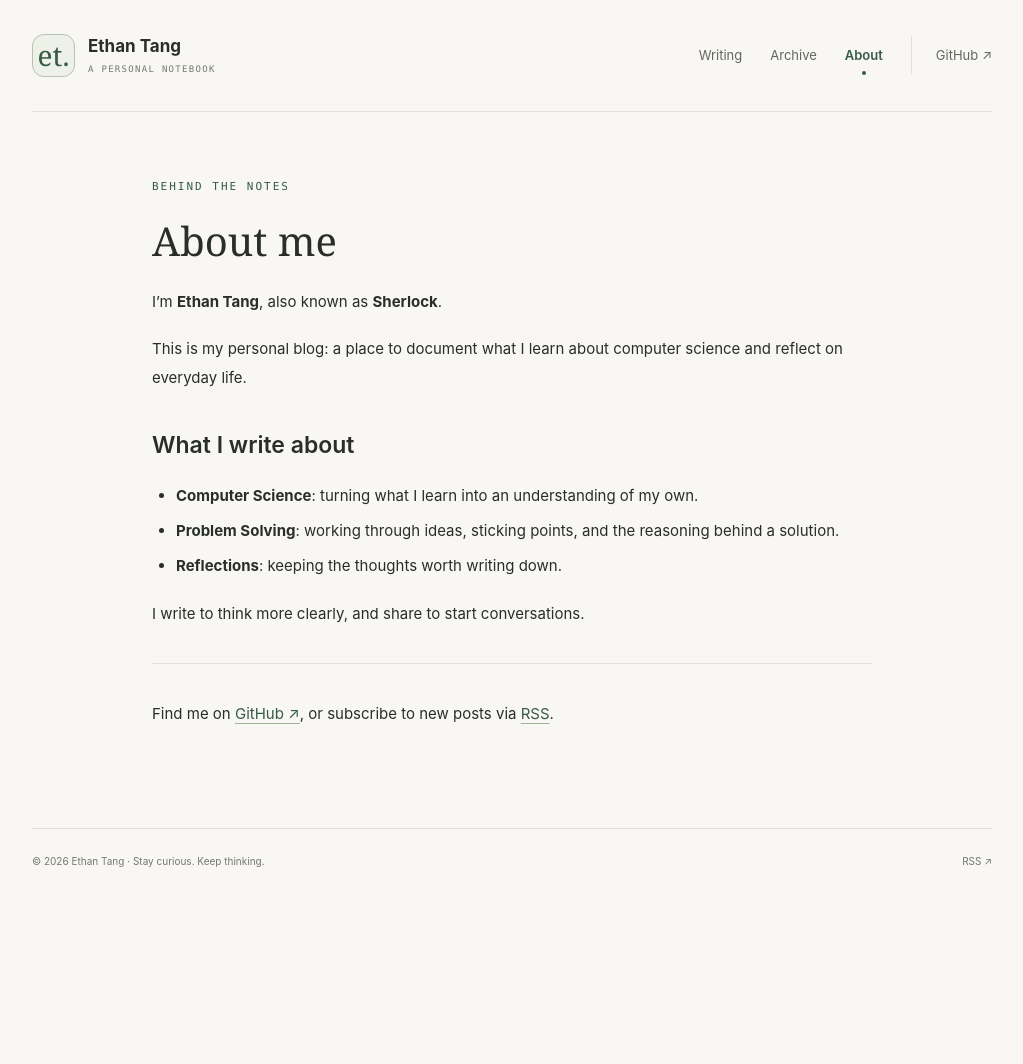
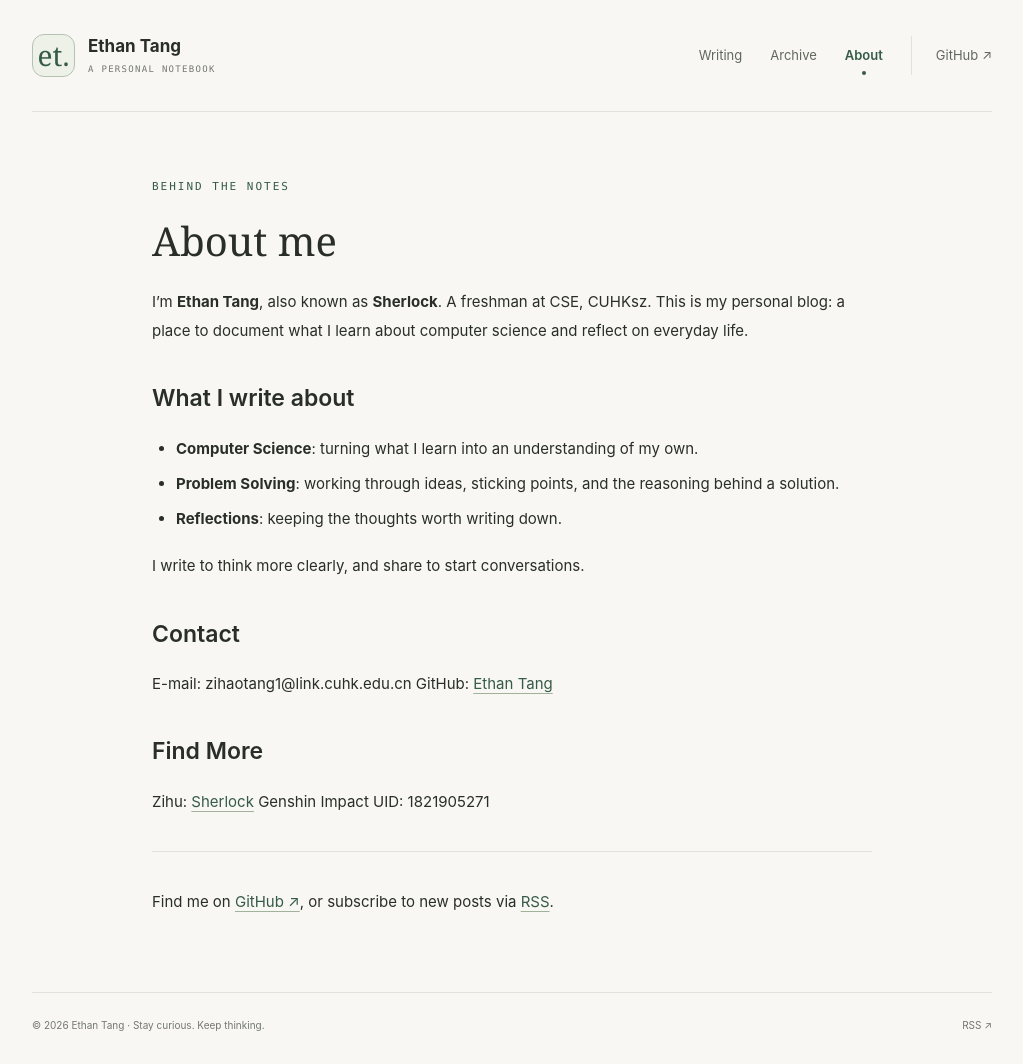
Before and after one commit to ethanzihao/ethanzihao.github.io, a Jekyll site: the page built from about.md, in a window 1280 px wide. Shown: the whole page, without its empty margins (128-1151 px from the left). Built offline with Jekyll 4.4.1, drawn with Linux system fonts in a browser that asks for light colours; before the commit the page ends 900 px from its top, so only the background shows below that.

Commit message:
Add more imformations of me

```diff
--- a/about.md
+++ b/about.md
@@ -6,7 +6,7 @@ nav: about
 permalink: /about/
 ---
 I’m **Ethan Tang**, also known as **Sherlock**.
-
+A freshman at CSE, CUHKsz.
 This is my personal blog: a place to document what I learn about computer science and reflect on everyday life.
 
 ## What I write about
@@ -17,6 +17,14 @@ This is my personal blog: a place to document what I learn about computer scienc
 
 I write to think more clearly, and share to start conversations.
 
+## Contact
+E-mail: zihaotang1@link.cuhk.edu.cn
+GitHub: [Ethan Tang](https://github.com/ethanzihao)
+
+## Find More
+Zihu: [Sherlock](https://www.zhihu.com/people/sherlock-41-52-28)
+Genshin Impact UID: 1821905271
+
 ---
 
 Find me on [GitHub ↗](https://github.com/ethanzihao), or subscribe to new posts via [RSS]({{ '/feed.xml' | relative_url }}).
```
